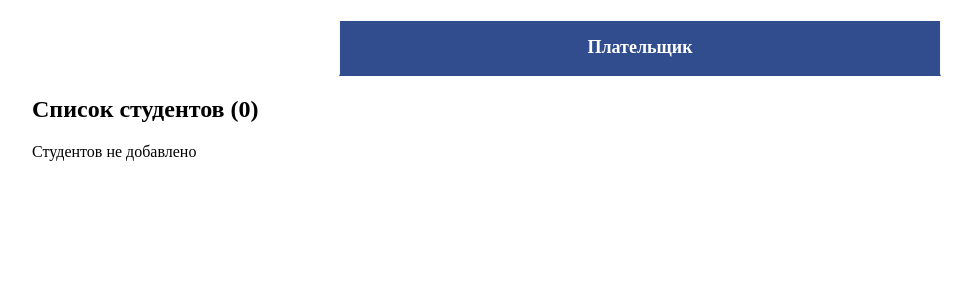
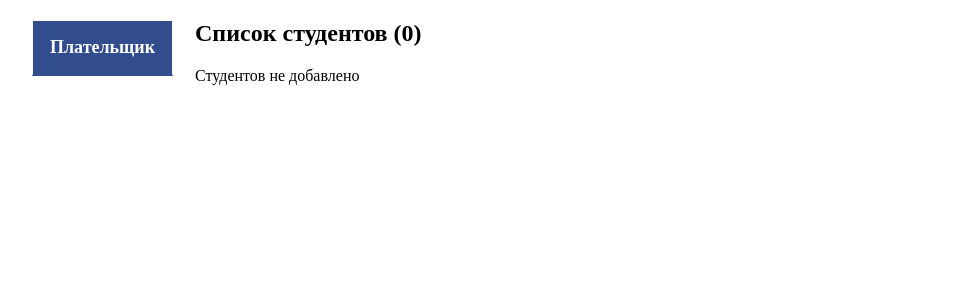
Before and after one commit to Dooweed/bbu_academy, a Django app: template templates/purchase/mail/html_mail.html in a window 1280 px wide. Shown: the part 75-375 px from the top of the page, without its empty margins (0-972 px from the left). Run offline with Django 3.2, Linux system fonts and the light colour scheme; the template is opened without the code that fills it, so the values that code supplies are empty; data comes from the database, SQL or seed files in the repository; some libraries are stand-ins or nearby versions.

Commit message:
Minor changes & Bug fixes

```diff
--- a/static/css/mail.css
+++ b/static/css/mail.css
@@ -3,9 +3,7 @@ h2.header {
     margin-top: 48px;
 }
 .row-center {
-    display: flex;
-    justify-content: center;
-    flex-wrap: wrap;
+    float: left;
 }
 .col {
     width: 100%;
@@ -24,7 +22,8 @@ div.filled-records {
 .filled-record-inner {
     border: 1px solid #F8F8F8;
     border-bottom: 2px solid #314d8d;
-    max-width: 600px;
+    max-width: 480px;
+    margin: 0 auto;
 }
 .filled-record-inner .header{
     background-color: #314d8d;
```
